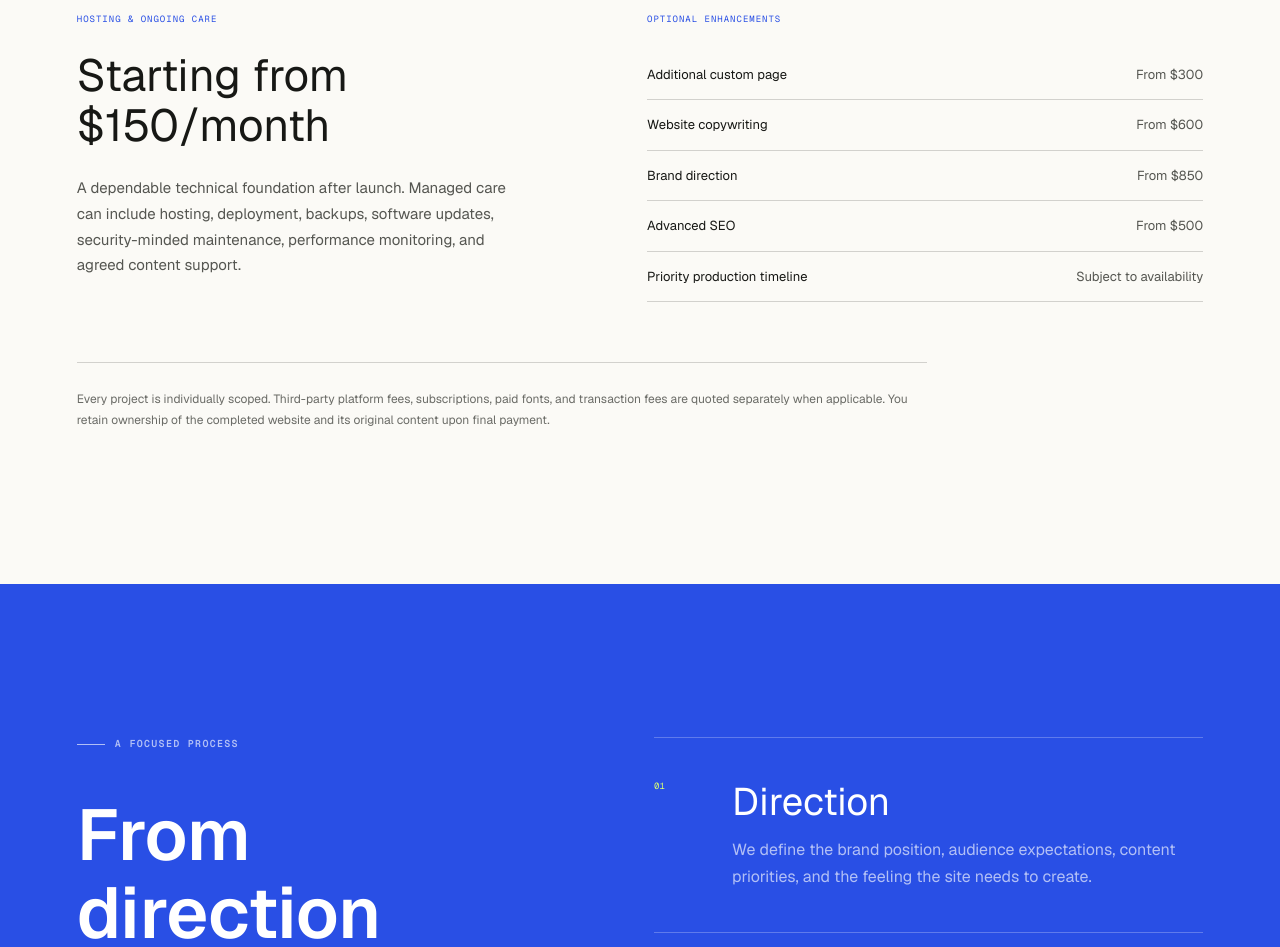
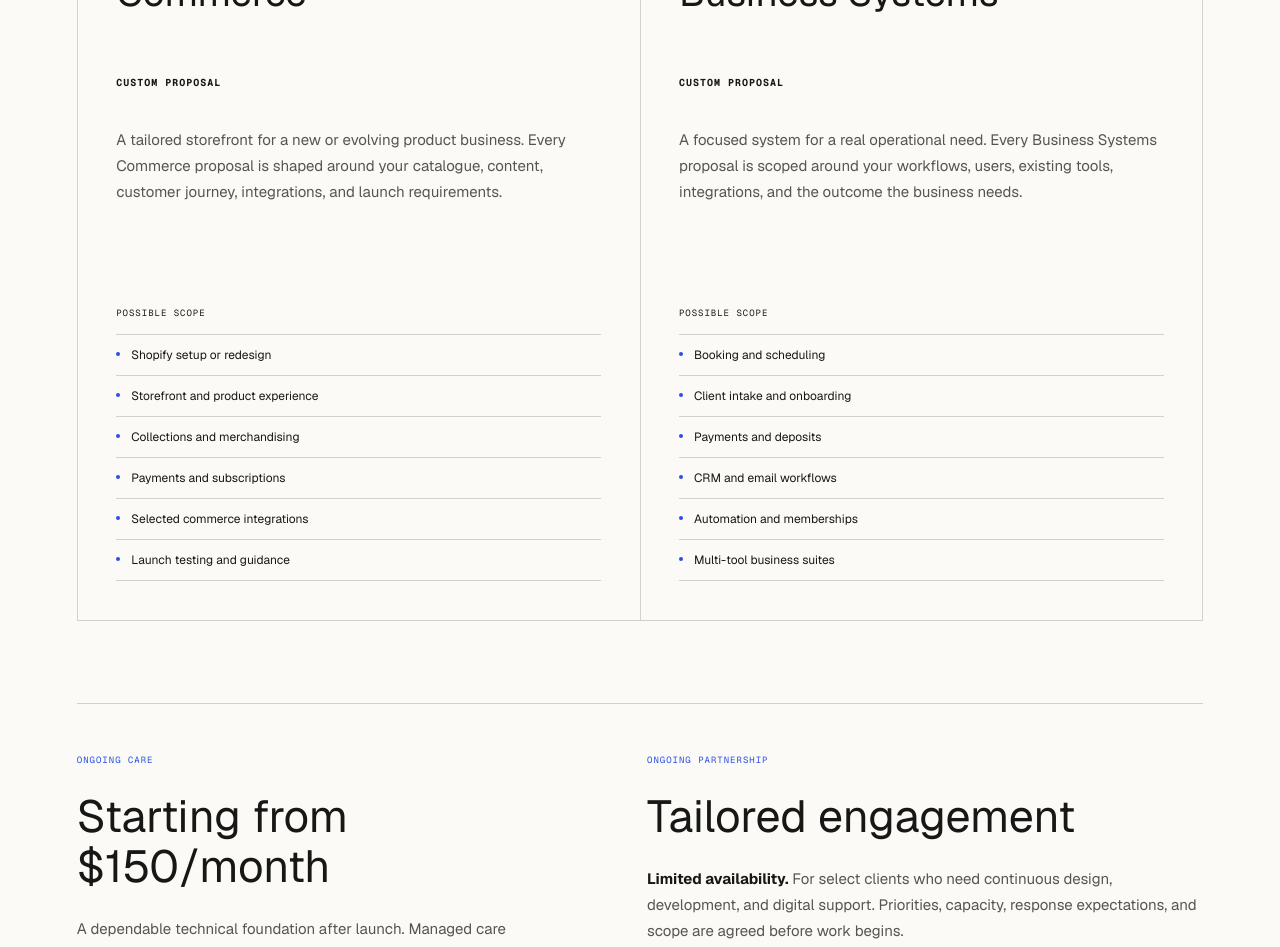
Before and after one commit to PeterwuSDE/peter-wu-studio, a Next.js app: page / in a window 1280 px wide. Shown: the part 5160-6107 px from the top of the page. Built offline with nearby package versions, Linux system fonts and the light colour scheme.

Commit message:
Expand Northline Studio pricing paths

```diff
--- a/app/globals.css
+++ b/app/globals.css
@@ -129,7 +129,7 @@ h1 em, h2 em { color: var(--blue); font-family: Georgia, 'Times New Roman', seri
 .pricing-heading { display: grid; grid-template-columns: minmax(0, 1.1fr) minmax(300px, .65fr); gap: clamp(60px, 9vw, 145px); align-items: end; margin-bottom: 78px; }
 .pricing-heading h2 { margin: 0; font-size: clamp(45px, 5.6vw, 88px); line-height: 1.08; letter-spacing: 0; font-weight: 600; }
 .pricing-heading > p { max-width: 540px; margin: 0 0 6px; color: #555651; font-size: 16px; line-height: 1.75; }
-.pricing-grid { display: grid; grid-template-columns: repeat(3, minmax(0, 1fr)); border-top: 1px solid var(--line); border-left: 1px solid var(--line); }
+.pricing-grid { display: grid; grid-template-columns: repeat(2, minmax(0, 1fr)); border-top: 1px solid var(--line); border-left: 1px solid var(--line); }
 .pricing-card { min-width: 0; padding: clamp(30px, 3vw, 46px); border-right: 1px solid var(--line); border-bottom: 1px solid var(--line); }
 .pricing-card-featured { background: var(--blue); color: white; }
 .pricing-card-topline { min-height: 22px; display: flex; justify-content: space-between; gap: 18px; font: 9px var(--font-geist-mono); text-transform: uppercase; letter-spacing: .11em; color: var(--blue); }
@@ -148,12 +148,9 @@ h1 em, h2 em { color: var(--blue); font-family: Georgia, 'Times New Roman', seri
 .pricing-card-featured li::before { background: var(--lime); }
 .pricing-support { display: grid; grid-template-columns: .9fr 1.1fr; gap: clamp(60px, 9vw, 145px); margin-top: 82px; padding-top: 50px; border-top: 1px solid var(--line); }
 .pricing-label { margin: 0 0 25px; font: 9px var(--font-geist-mono); text-transform: uppercase; letter-spacing: .11em; color: var(--blue); }
-.care-panel h3 { margin: 0 0 25px; font-size: clamp(29px, 3.5vw, 48px); line-height: 1.12; letter-spacing: 0; }
-.care-panel > p:last-child { max-width: 590px; margin: 0; color: #555651; font-size: 15px; line-height: 1.72; }
-.enhancements-panel dl { margin: 0; }
-.enhancements-panel dl > div { display: grid; grid-template-columns: 1fr auto; gap: 25px; padding: 15px 0; border-bottom: 1px solid var(--line); }
-.enhancements-panel dt, .enhancements-panel dd { margin: 0; font-size: 13px; line-height: 1.5; }
-.enhancements-panel dd { color: #555651; text-align: right; }
+.care-panel h3, .partnership-panel h3 { margin: 0 0 25px; font-size: clamp(29px, 3.5vw, 48px); line-height: 1.12; letter-spacing: 0; }
+.care-panel > p:last-child, .partnership-panel > p:last-child { max-width: 590px; margin: 0; color: #555651; font-size: 15px; line-height: 1.72; }
+.partnership-panel strong { color: var(--ink); font-weight: 650; }
 .pricing-terms { max-width: 850px; margin: 60px 0 0; padding-top: 26px; border-top: 1px solid var(--line); color: #6a6b66; font-size: 12px; line-height: 1.7; }
 
 .process-section { background: var(--blue); color: white; display: grid; grid-template-columns: .9fr 1.1fr; gap: clamp(70px,10vw,160px); }
--- a/app/page.tsx
+++ b/app/page.tsx
@@ -31,7 +31,7 @@ const services = [
 const pricingTiers = [
   {
     number: "01",
-    name: "The Essential",
+    name: "The Essential Website",
     price: "Starting from $1,500",
     description: "A focused, beautifully considered website for an independent professional, emerging brand, or service-led business that needs a polished home online.",
     features: [
@@ -47,7 +47,7 @@ const pricingTiers = [
   },
   {
     number: "02",
-    name: "The Signature",
+    name: "The Signature Website",
     price: "Starting from $3,500",
     description: "A more complete digital presence with greater space for your story, work, services, and brand personality to unfold.",
     featured: true,
@@ -65,18 +65,32 @@ const pricingTiers = [
   },
   {
     number: "03",
-    name: "Business Tools & Integrations",
-    price: "Custom quote",
-    description: "A tailored suite of digital tools designed around the way your business operates. Commission it alongside a website or add it to an existing digital presence.",
+    name: "Commerce",
+    price: "Custom proposal",
+    description: "A tailored storefront for a new or evolving product business. Every Commerce proposal is shaped around your catalogue, content, customer journey, integrations, and launch requirements.",
+    featureLabel: "Possible scope",
     features: [
-      "Booking and scheduling systems",
-      "Client intake and custom forms",
+      "Shopify setup or redesign",
+      "Storefront and product experience",
+      "Collections and merchandising",
+      "Payments and subscriptions",
+      "Selected commerce integrations",
+      "Launch testing and guidance",
+    ],
+  },
+  {
+    number: "04",
+    name: "Business Systems",
+    price: "Custom proposal",
+    description: "A focused system for a real operational need. Every Business Systems proposal is scoped around your workflows, users, existing tools, integrations, and the outcome the business needs.",
+    featureLabel: "Possible scope",
+    features: [
+      "Booking and scheduling",
+      "Client intake and onboarding",
       "Payments and deposits",
-      "Email and CRM integrations",
-      "Client onboarding workflows",
-      "Content management systems",
-      "Lightweight client portals",
-      "Custom business tools",
+      "CRM and email workflows",
+      "Automation and memberships",
+      "Multi-tool business suites",
     ],
   },
 ];
@@ -227,7 +241,7 @@ export default function Home() {
               <h3>{tier.name}</h3>
               <p className="pricing-price">{tier.price}</p>
               <p className="pricing-description">{tier.description}</p>
-              <h4>Includes</h4>
+              <h4>{tier.featureLabel ?? "Includes"}</h4>
               <ul>
                 {tier.features.map((feature) => <li key={feature}>{feature}</li>)}
               </ul>
@@ -237,23 +251,18 @@ export default function Home() {
 
         <div className="pricing-support">
           <article className="care-panel">
-            <p className="pricing-label">Hosting & ongoing care</p>
+            <p className="pricing-label">Ongoing Care</p>
             <h3>Starting from $150/month</h3>
             <p>A dependable technical foundation after launch. Managed care can include hosting, deployment, backups, software updates, security-minded maintenance, performance monitoring, and agreed content support.</p>
           </article>
-          <article className="enhancements-panel">
-            <p className="pricing-label">Optional enhancements</p>
-            <dl>
-              <div><dt>Additional custom page</dt><dd>From $300</dd></div>
-              <div><dt>Website copywriting</dt><dd>From $600</dd></div>
-              <div><dt>Brand direction</dt><dd>From $850</dd></div>
-              <div><dt>Advanced SEO</dt><dd>From $500</dd></div>
-              <div><dt>Priority production timeline</dt><dd>Subject to availability</dd></div>
-            </dl>
+          <article className="partnership-panel">
+            <p className="pricing-label">Ongoing Partnership</p>
+            <h3>Tailored engagement</h3>
+            <p><strong>Limited availability.</strong> For select clients who need continuous design, development, and digital support. Priorities, capacity, response expectations, and scope are agreed before work begins.</p>
           </article>
         </div>
 
-        <p className="pricing-terms">Every project is individually scoped. Third-party platform fees, subscriptions, paid fonts, and transaction fees are quoted separately when applicable. You retain ownership of the completed website and its original content upon final payment.</p>
+        <p className="pricing-terms">Every project is individually scoped. Third-party platform fees, subscriptions, paid themes, paid fonts, applications, and transaction fees are quoted separately when applicable. You retain ownership of the completed project work and its original content upon final payment.</p>
       </section>
 
       <section className="process-section section-pad" id="process">
```
Also changed, not shown: 1 other file (tests, documents, lock files or other folders).
